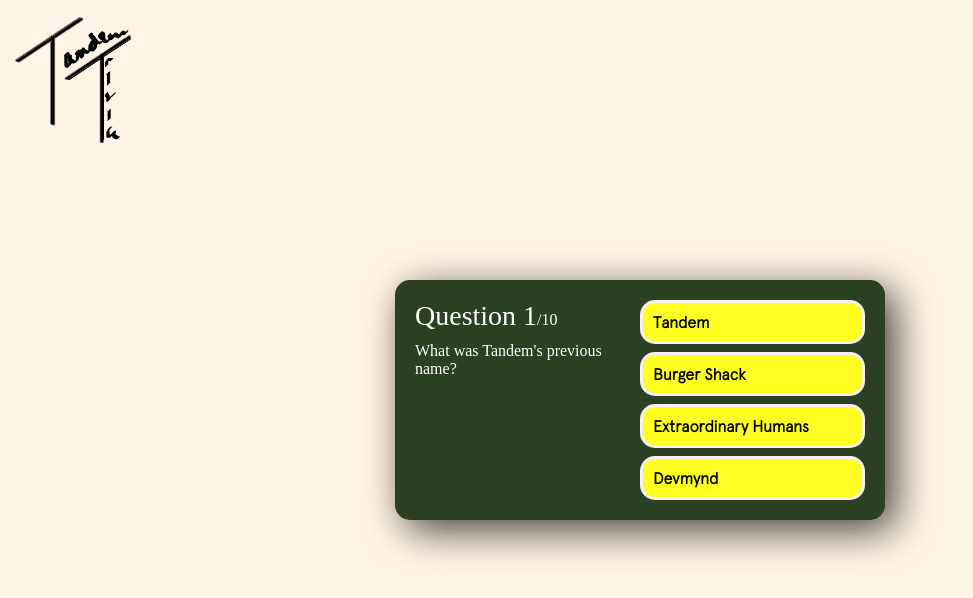
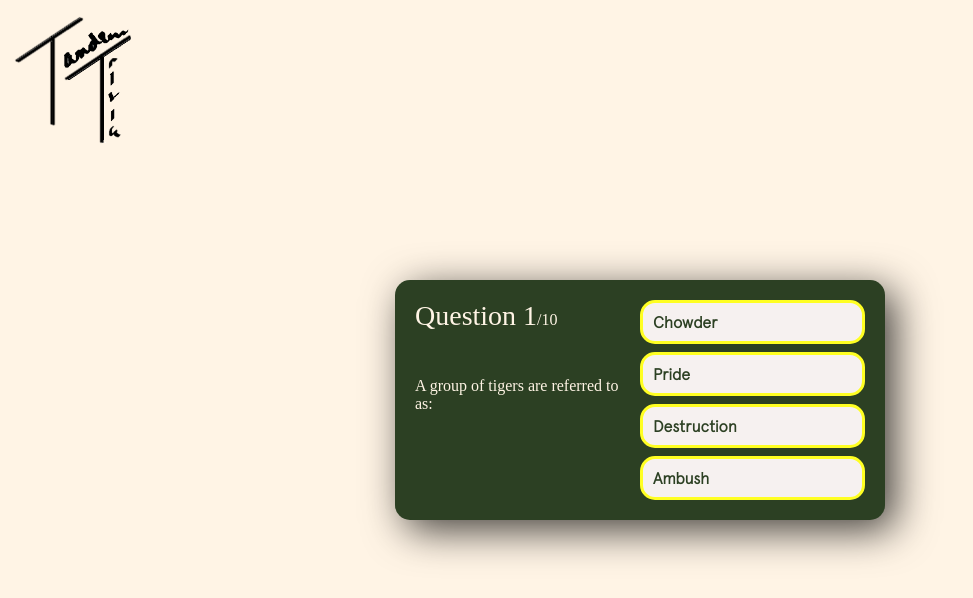
Before and after one commit to jackrein/TandemTrivia, a React (Create React App) app: page / in a window 1280 px wide. Shown: the top 598 px of the page, without its empty margins (0-973 px from the left). Built offline with nearby package versions, Linux system fonts and the light colour scheme; a web font is replaced by a local one.

Commit message:
Add logic to randomize q's
Change from asking first 10 questions in bank to asking 10 random, unique questions

```diff
--- a/src/App.js
+++ b/src/App.js
@@ -3,12 +3,13 @@
 import logo from './TandemTrivia Logo.png'
 
 export default function App() {
+  const [questions, getQuestions] = useState(qBank.sort(() => 0.5 - Math.random()).slice(0, 10));
   const [currentQ, setCurrentQ] = useState(0);
   const [showScore, setShowScore] = useState(false);
   const [score, setScore] = useState(0);
 
   const handleAnswerClick = (answerOption) => {
-    let rightAnswer = qBank[currentQ].correct;
+    let rightAnswer = questions[currentQ].correct;
     if (answerOption === rightAnswer) {
       setScore(score + 1);
       alert('That\'s correct!');
@@ -16,7 +17,7 @@
       alert('I\'m sorry, the correct answer is ' + rightAnswer);
     }
     const nextQ = currentQ + 1;
-    if (nextQ < 10) {
+    if (nextQ < questions.length) {
       setCurrentQ(nextQ);
     } else {
       setShowScore(true);
@@ -35,10 +36,10 @@
               <div className='qCount'>
                 <span>Question {currentQ+1}</span>/10
               </div>
-              <div className='qText'>{qBank[currentQ].question}</div>
+              <div className='qText'>{questions[currentQ].question}</div>
             </div>
             <div className='answer-section'>
-              {qBank[currentQ].incorrect.concat(qBank[currentQ].correct).map((answerOption, index) => (
+              {questions[currentQ].incorrect.concat(questions[currentQ].correct).map((answerOption, index) => (
                 <button onClick={() => handleAnswerClick(answerOption)}>{answerOption}</button>
               ))}
             </div>
--- a/src/index.css
+++ b/src/index.css
@@ -15,7 +15,7 @@
     sans-serif;
   -webkit-font-smoothing: antialiased;
   -moz-osx-font-smoothing: grayscale;
-  color: #ffffff;
+  color: #fff4e5;
   background-color: #fff4e5;
   display: flex;
   justify-content: center;
@@ -54,7 +54,7 @@
 }
 
 .qText {
-  margin-top: 10px;
+  margin-top: 45px;
 }
 
 /* ANSWER SECTION */
@@ -68,21 +68,21 @@
 button {
   width: 100%;
   font-size: 16px;
-  color: black;
-  background-color: #ff2;
+  color: #2c4023;
+  background-color: #f6f1f0;
   border-radius: 15px;
   display: flex;
   padding: 10px;
   justify-content: flex-start;
   align-items: center;
-  border: 3px solid #f6f1f0;
+  border: 3px solid #ff2;
   cursor: pointer;
   font-family: Apercu-Light;
   font-weight: bold;
 }
 
 button:hover {
-  background-color: #f6f1f0;
+  background-color: #ff2;
 }
 
 .score-section {
```
Also changed, not shown: src/TandemTrivia Logo.png.
